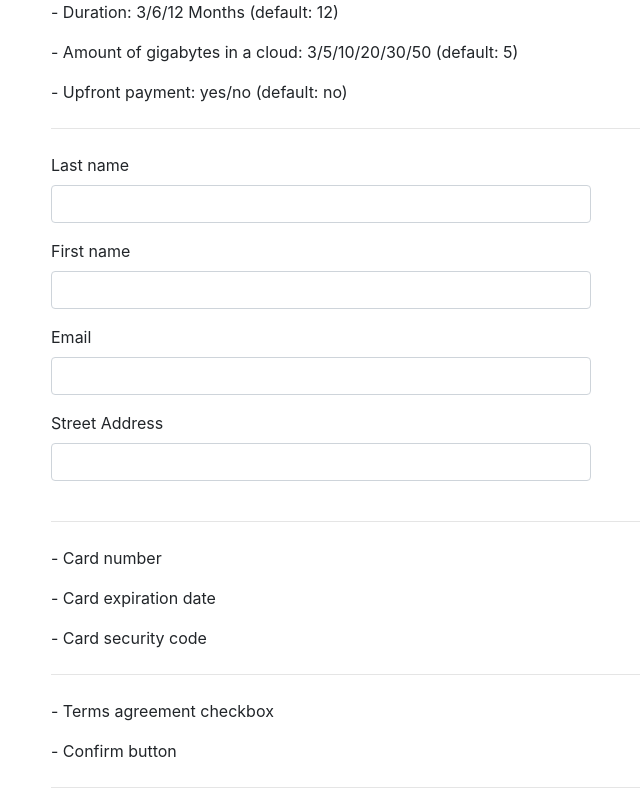
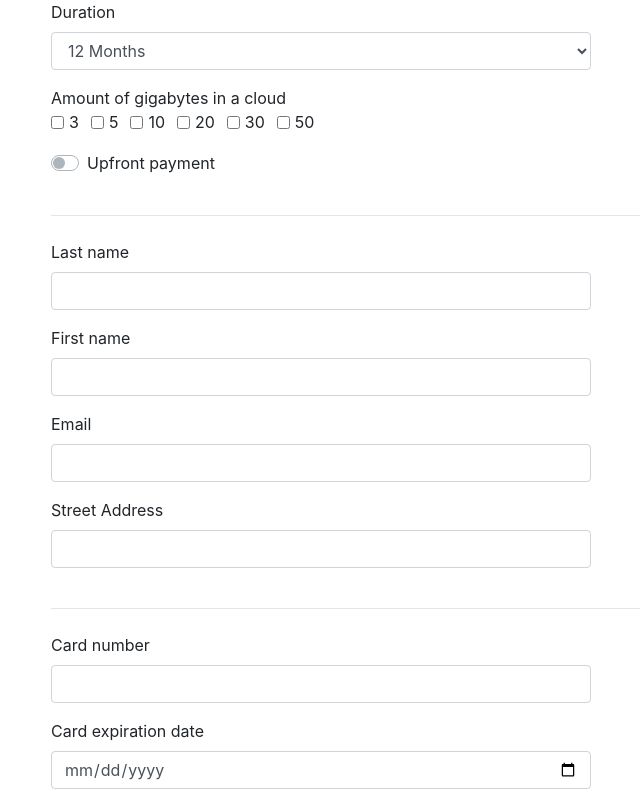
Before and after one commit to MustafaDal/subscription-order-process, a React (Create React App) app: page / in a window 1280 px wide. Shown: the top 800 px of the page, without its empty margins (34-674 px from the left). Built offline with nearby package versions, Linux system fonts and the light colour scheme.

Commit message:
most of the form field created

```diff
--- a/package.json
+++ b/package.json
@@ -4,6 +4,7 @@
   "private": true,
   "dependencies": {
     "bootstrap": "^4.3.1",
+    "classnames": "^2.2.6",
     "formik": "^2.0.4",
     "react": "^16.12.0",
     "react-dom": "^16.12.0",
--- a/src/components/CreditCard.jsx
+++ b/src/components/CreditCard.jsx
@@ -1,12 +1,36 @@
 import React from 'react'
+import { Formik, Form } from 'formik'
+import Input from './Fields/Input'
+import * as Yup from 'yup'
+
+const validationSchema = Yup.object().shape({
+  number: Yup.number().required('Required'),
+  expirationDate: Yup.number().required('Required'),
+  securityCode: Yup.number().required('Required')
+})
 
 const CreditCard = () => {
   return (
-    <div>
-      <p>- Card number</p>
-      <p>- Card expiration date</p>
-      <p>- Card security code</p>
-    </div>
+    <Formik
+      initialValues={{
+        number: '',
+        expirationDate: '',
+        securityCode: ''
+      }}
+      validationSchema={validationSchema}
+    >
+      <Form className="row">
+        <div className="col-sm-6">
+          <Input type="number" name="number" label="Card number" />
+          <Input
+            type="date"
+            name="expirationDate"
+            label="Card expiration date"
+          />
+          <Input type="number" name="securityCode" label="Card security code" />
+        </div>
+      </Form>
+    </Formik>
   )
 }
 
--- /dev/null
+++ b/src/components/Fields/RadioGroup/index.jsx
@@ -0,0 +1,30 @@
+import React, { Fragment } from 'react'
+import { useField } from 'formik'
+import classNames from 'classnames'
+import Label from '../Common/Label'
+import ValidationError from '../Common/ValidationError'
+
+const LeanCheckbox = ({ children, label, inline, ...props }) => {
+  return (
+    <div className={classNames('form-check', { 'form-check-inline': inline })}>
+      <input className="form-check-input" type="checkbox" {...props} />
+      <Label className="form-check-label" htmlFor={props.id}>
+        {label}
+      </Label>
+    </div>
+  )
+}
+
+const FormikCheckbox = props => {
+  const [field] = useField({ type: 'checkbox', ...props })
+
+  return (
+    <Fragment>
+      <LeanCheckbox {...field} {...props} />
+      <ValidationError name={props.name} />
+    </Fragment>
+  )
+}
+
+export const Checkbox = LeanCheckbox
+export default FormikCheckbox
--- /dev/null
+++ b/src/components/Fields/Select/index.jsx
@@ -0,0 +1,22 @@
+import React from 'react'
+import { useField } from 'formik'
+import Label from '../Common/Label'
+import ValidationError from '../Common/ValidationError'
+
+const LeanSelect = props => {
+  return <select {...props} />
+}
+
+const FormikSelect = ({ label, name, ...props }) => {
+  const [field] = useField({ name, ...props })
+  return (
+    <div className="form-group">
+      <Label htmlFor={name}>{label}</Label>
+      <LeanSelect {...field} {...props} className="form-control" />
+      <ValidationError name={name} />
+    </div>
+  )
+}
+
+export const Select = LeanSelect
+export default FormikSelect
--- /dev/null
+++ b/src/components/Fields/Switch/index.jsx
@@ -0,0 +1,36 @@
+import React from 'react'
+import { useField } from 'formik'
+import Label from '../Common/Label'
+import ValidationError from '../Common/ValidationError'
+
+const LeanSwitch = ({ children, ...props }) => {
+  return (
+    <div className="custom-control custom-switch">
+      <input
+        type="checkbox"
+        className="custom-control-input"
+        {...props}
+        checked={props.value === true}
+        id={props.name}
+      />
+      {children}
+    </div>
+  )
+}
+
+const FormikSwitch = ({ label, ...props }) => {
+  const [field] = useField({ type: 'checkbox', ...props })
+  return (
+    <div className="form-group">
+      <LeanSwitch {...field} {...props}>
+        <Label className="custom-control-label" htmlFor={props.name}>
+          {label}
+        </Label>
+      </LeanSwitch>
+      <ValidationError name={props.name} />
+    </div>
+  )
+}
+
+export const Switch = LeanSwitch
+export default FormikSwitch
--- a/src/components/Parameters.jsx
+++ b/src/components/Parameters.jsx
@@ -1,12 +1,86 @@
 import React from 'react'
+
+import { Formik, Form } from 'formik'
+import Switch from './Fields/Switch'
+import Select from './Fields/Select'
+import RadioGroup from './Fields/RadioGroup'
+import * as Yup from 'yup'
+
+const validationSchema = Yup.object().shape({
+  lastName: Yup.string().required('Required'),
+  firstName: Yup.string().required('Required'),
+  eMail: Yup.string().required('Required'),
+  streetAddress: Yup.string().required('Required')
+})
 
 const Parameters = () => {
   return (
-    <div>
-      <p>- Duration: 3/6/12 Months (default: 12)</p>
-      <p>- Amount of gigabytes in a cloud: 3/5/10/20/30/50 (default: 5)</p>
-      <p>- Upfront payment: yes/no (default: no)</p>
-    </div>
+    <Formik
+      initialValues={{
+        duration: 12,
+        upfrontPayment: false,
+        amountOfGigabytes: '5'
+      }}
+      validationSchema={validationSchema}
+    >
+      <Form className="row">
+        <div className="col-sm-6">
+          <Select name="duration" label="Duration">
+            <option value={3}>3 Months</option>
+            <option value={6}>6 Months</option>
+            <option value={12}>12 Months</option>
+          </Select>
+
+          <div className="form-group">
+            <div>Amount of gigabytes in a cloud</div>
+            <RadioGroup
+              name="amountOfGigabytes"
+              id="amountOfGigabytes_3"
+              label="3"
+              value="3"
+              inline
+            />
+            <RadioGroup
+              name="amountOfGigabytes"
+              id="amountOfGigabytes_5"
+              label="5"
+              value="5"
+              inline
+            />
+            <RadioGroup
+              name="amountOfGigabytes"
+              id="amountOfGigabytes_10"
+              label="10"
+              value="10"
+              inline
+            />
+            <RadioGroup
+              name="amountOfGigabytes"
+              id="amountOfGigabytes_20"
+              label="20"
+              value="20"
+              inline
+            />
+            <RadioGroup
+              name="amountOfGigabytes"
+              id="amountOfGigabytes_30"
+              label="30"
+              value="30"
+              inline
+            />
+            <RadioGroup
+              name="amountOfGigabytes"
+              id="amountOfGigabytes_50"
+              label="50"
+              value="50"
+              inline
+            />
+          </div>
+
+          <Switch name="upfrontPayment" label="Upfront payment" />
+        </div>
+      </Form>
+    </Formik>
   )
 }
 
--- a/src/components/UserData.jsx
+++ b/src/components/UserData.jsx
@@ -4,13 +4,10 @@ import Input from './Fields/Input'
 import * as Yup from 'yup'
 
 const validationSchema = Yup.object().shape({
-  lastName: Yup.string()
-    .min(2, 'Too Short!')
-    .max(70, 'Too Long!')
-    .required('Required'),
-  email: Yup.string()
-    .email('Invalid email')
-    .required('Required')
+  lastName: Yup.string().required('Required'),
+  firstName: Yup.string().required('Required'),
+  eMail: Yup.string().required('Required'),
+  streetAddress: Yup.string().required('Required')
 })
 
 const UserData = () => {
```
Also changed, not shown: src/components/Fields/Checkbox/index.jsx (added, +30 -0 lines), 1 other file (tests, documents, lock files or other folders).
